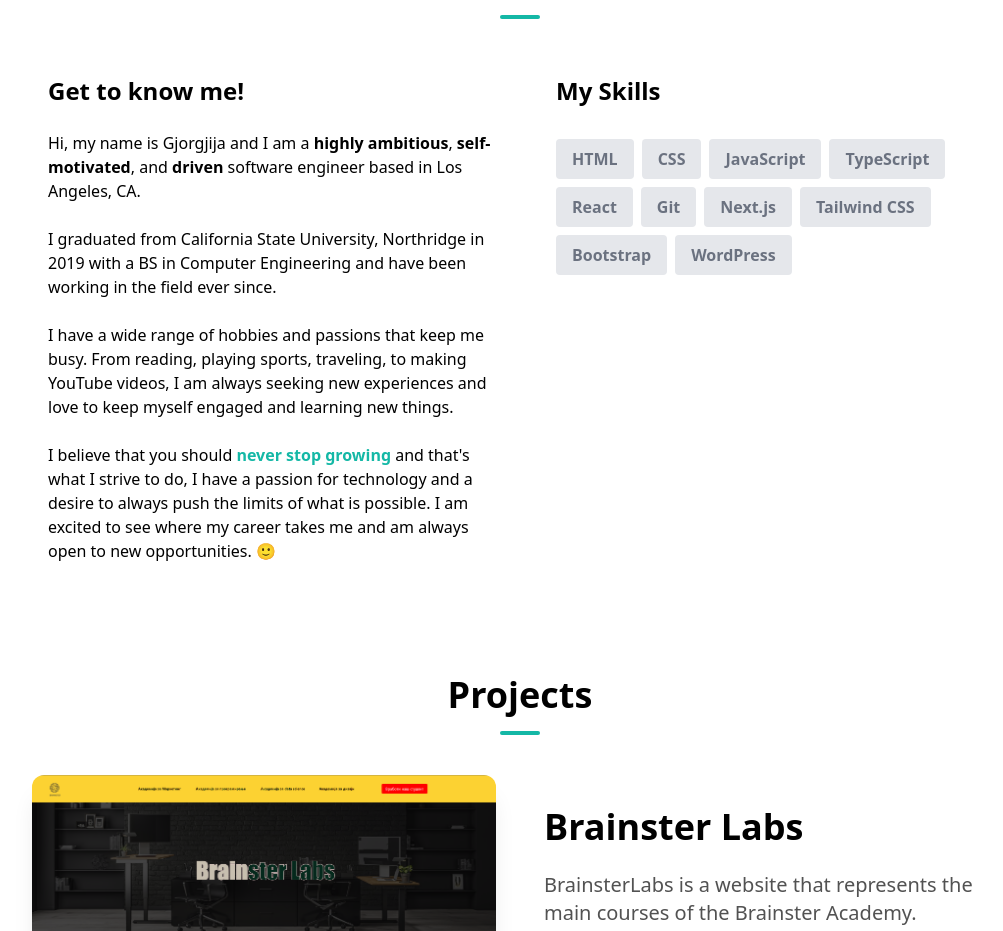
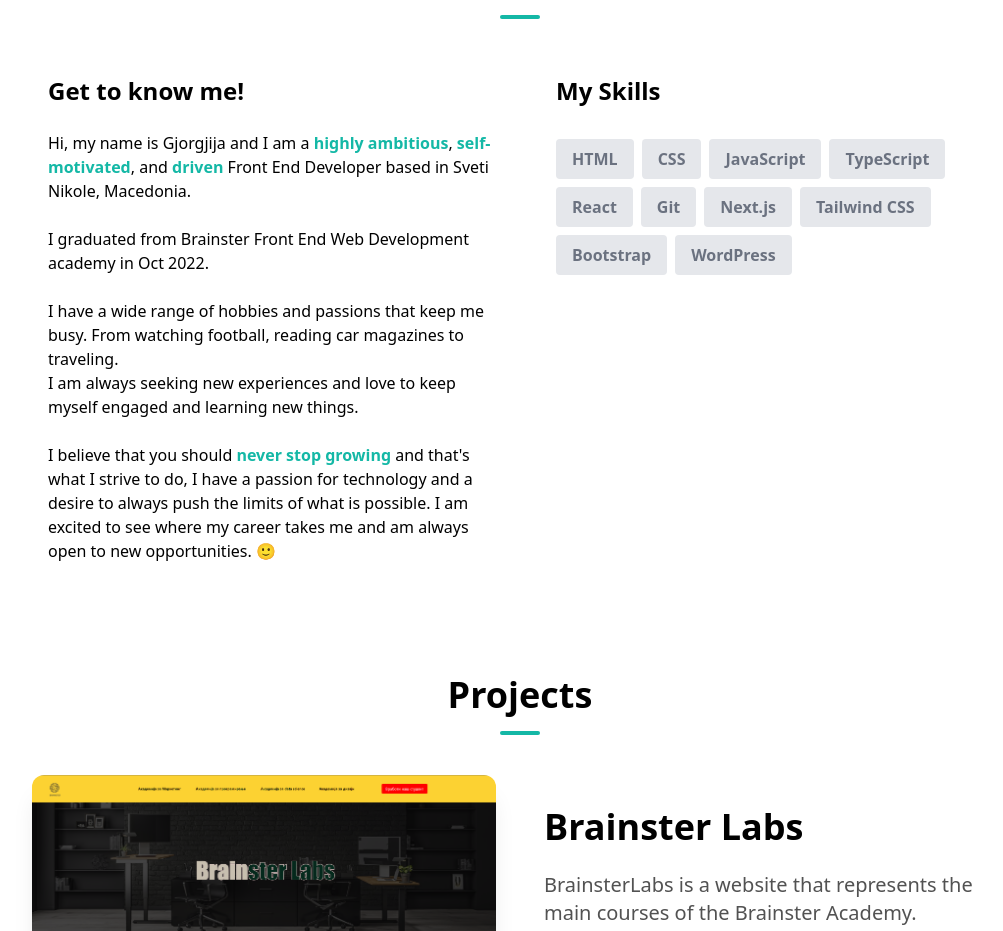
Before and after one commit to gorgija15/Personal-Portfolio, a Next.js app: page / in a window 1280 px wide. Shown: the part 900-1831 px from the top of the page, without its empty margins (120-1123 px from the left). Built offline with nearby package versions, Linux system fonts and the light colour scheme.

Commit message:
finished, just need to change some minor text and colors

```diff
--- a/components/AboutSection.tsx
+++ b/components/AboutSection.tsx
@@ -30,21 +30,19 @@
             </h1>
             <p>
               Hi, my name is Gjorgjija and I am a{" "}
-              <span className="font-bold">{"highly ambitious"}</span>,
-              <span className="font-bold">{" self-motivated"}</span>, and
-              <span className="font-bold">{" driven"}</span> software engineer
-              based in Los Angeles, CA.
+              <span className="font-bold text-teal-500">{"highly ambitious"}</span>,
+              <span className="font-bold text-teal-500">{" self-motivated"}</span>, and
+              <span className="font-bold text-teal-500">{" driven"}</span> Front End Developer
+              based in Sveti Nikole, Macedonia.
             </p>
             <br />
             <p>
-              I graduated from California State University, Northridge in 2019
-              with a BS in Computer Engineering and have been working in the
-              field ever since.
+              I graduated from Brainster Front End Web Development academy in Oct 2022.
             </p>
             <br />
             <p>
               I have a wide range of hobbies and passions that keep me busy.
-              From reading, playing sports, traveling, to making YouTube videos,
+              From watching football, reading car magazines to traveling. <br/>
               I am always seeking new experiences and love to keep myself
               engaged and learning new things.
             </p>
```
